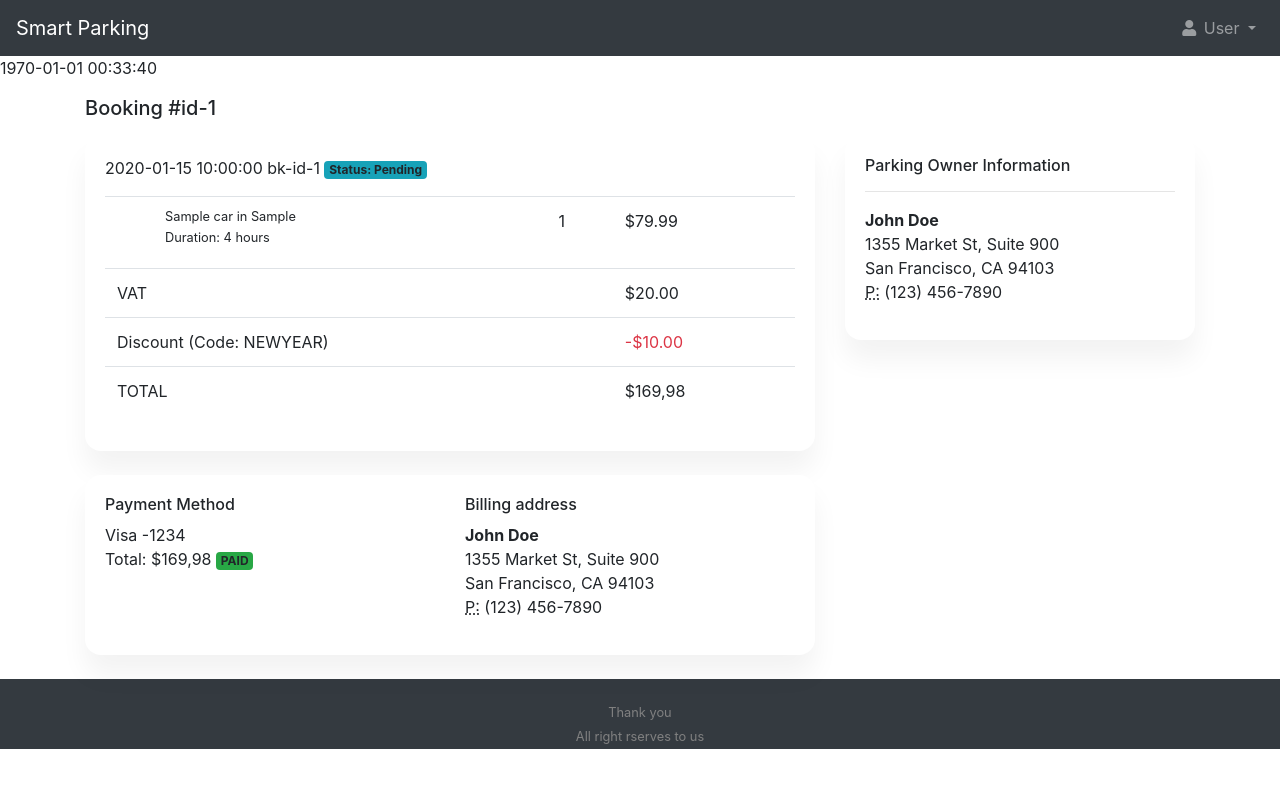
After one commit to fahimsahriar/parking-app-RK, a PHP site: page /functional-pages/booking-detail.php?id=1 in a window 1280 px wide. The commit adds this page. Run offline with PHP 8.4, Linux system fonts and the light colour scheme; the visitor is signed in with stand-in values (Sample User, id 1); tables that the repository leaves empty or names only in its code hold one stand-in row (values such as "Sample post"); some libraries are stand-ins or nearby versions.

Commit message:
booking detail page and linking

```diff
--- /dev/null
+++ b/functional-pages/booking-detail.php
@@ -0,0 +1,151 @@
+<?php
+    require '../header.php';
+    if (!isset($_SESSION['isLogin'])) {
+        header('location: login.php');
+        die();
+    }
+    $id = $_GET['id'];
+    $sql1 = "SELECT * FROM bookings WHERE id = '$id'";
+    $result1 = $conn->query($sql1);
+    $row = $result1->fetch_assoc();
+
+    $mysqltime = date ('Y-m-d H:i:s', $row['date']);
+    echo $mysqltime;
+
+?>
+
+<div class="container-fluid">
+
+    <div class="container">
+        <!-- Title -->
+        <div class="d-flex justify-content-between align-items-center py-3">
+            <h2 class="h5 mb-0"><a href="#" class="text-muted"></a> Booking #id-<?php echo $id ?></h2>
+        </div>
+
+        <!-- Main content -->
+        <div class="row">
+            <div class="col-lg-8">
+                <!-- Details -->
+                <div class="card mb-4">
+                    <div class="card-body">
+                        <div class="mb-3 d-flex justify-content-between">
+                            <div>
+                                <span class="me-3"><?php echo $row['date'] ?></span>
+                                <span class="me-3">bk-id-<?php echo $id ?></span>
+                                <span class="badge rounded-pill bg-info">
+                                    <?php
+                                        if($row['complete']!=2){
+                                            ?>Status: Pending<?php
+                                        }else{
+                                            ?>Complete<?php
+                                        }
+                                    ?>
+                                </span>
+                            </div>
+                        </div>
+                        <table class="table table-borderless">
+                            <tbody>
+                                <tr>
+                                    <td>
+                                        <div class="d-flex mb-2">
+                                            <div class="flex-shrink-0 mr-5">
+                                                <img src="https://via.placeholder.com/280x280/FF69B4/000000" alt="" width="35" class="img-fluid">
+                                            </div>
+                                            <div class="flex-lg-grow-1 ms-3">
+                                                <h6 class="small mb-0"><?php echo $row['space'] ?> car in <?php echo $row['location'] ?></h6>
+                                                <span class="small">Duration: 4 hours</span>
+                                            </div>
+                                        </div>
+                                    </td>
+                                    <td>1</td>
+                                    <td class="text-end">$79.99</td>
+                                </tr>
+                            </tbody>
+                            <tfoot>
+                                <tr>
+                                    <td colspan="2">VAT</td>
+                                    <td class="text-end">$20.00</td>
+                                </tr>
+                                <tr>
+                                    <td colspan="2">Discount (Code: NEWYEAR)</td>
+                                    <td class="text-danger text-end">-$10.00</td>
+                                </tr>
+                                <tr class="fw-bold">
+                                    <td colspan="2">TOTAL</td>
+                                    <td class="text-end">$169,98</td>
+                                </tr>
+                            </tfoot>
+                        </table>
+                    </div>
+                </div>
+                <!-- Payment -->
+                <div class="card mb-4">
+                    <div class="card-body">
+                        <div class="row">
+                            <div class="col-lg-6">
+                                <h3 class="h6">Payment Method</h3>
+                                <p>Visa -1234 <br>
+                                    Total: $169,98 <span class="badge bg-success rounded-pill">PAID</span></p>
+                            </div>
+                            <div class="col-lg-6">
+                                <h3 class="h6">Billing address</h3>
+                                <address>
+                                    <strong>John Doe</strong><br>
+                                    1355 Market St, Suite 900<br>
+                                    San Francisco, CA 94103<br>
+                                    <abbr title="Phone">P:</abbr> (123) 456-7890
+                                </address>
+                            </div>
+                        </div>
+                    </div>
+                </div>
+            </div>
+            <div class="col-lg-4">
+                <div class="card mb-4">
+                    <!-- Shipping information -->
+                    <div class="card-body">
+                        <h3 class="h6">Parking Owner Information</h3>
+                        <hr>
+                        <address>
+                            <strong>John Doe</strong><br>
+                            1355 Market St, Suite 900<br>
+                            San Francisco, CA 94103<br>
+                            <abbr title="Phone">P:</abbr> (123) 456-7890
+                        </address>
+                    </div>
+                </div>
+            </div>
+        </div>
+    </div>
+</div>
+
+<style>
+    .card {
+        box-shadow: 0 20px 27px 0 rgb(0 0 0 / 5%);
+    }
+
+    .card {
+        position: relative;
+        display: flex;
+        flex-direction: column;
+        min-width: 0;
+        word-wrap: break-word;
+        background-color: #fff;
+        background-clip: border-box;
+        border: 0 solid rgba(0, 0, 0, .125);
+        border-radius: 1rem;
+    }
+
+    .text-reset {
+        --bs-text-opacity: 1;
+        color: inherit !important;
+    }
+
+    a {
+        color: #5465ff;
+        text-decoration: none;
+    }
+</style>
+
+
+<?php require '../footer.php'; ?>
--- a/functional-pages/complete.php
+++ b/functional-pages/complete.php
@@ -51,7 +51,7 @@ if (isset($_POST['submit'])) {
 
             <div class="clear"></div>
             <hr class="survey-hr">
-            <button type="submit" name="submit" style="background:#43a7d5;color:#fff;padding:12px;border:0" >Submit your review</button>
+            <button type="submit" name="submit" class="btn btn-success btn">Submit your review</button>
         </form>
     </div>
     <!--<form method="POST">
--- a/header.php
+++ b/header.php
@@ -10,7 +10,7 @@
   <link rel="preconnect" href="https://fonts.gstatic.com" crossorigin>
   <link href="https://fonts.googleapis.com/css2?family=Nunito:wght@200&display=swap" rel="stylesheet">
 
-  <link rel="stylesheet" href="style.css">
+<link rel="stylesheet" href="style.css">
   <link rel="stylesheet" href="https://pro.fontawesome.com/releases/v5.10.0/css/all.css" integrity="sha384-AYmEC3Yw5cVb3ZcuHtOA93w35dYTsvhLPVnYs9eStHfGJvOvKxVfELGroGkvsg+p" crossorigin="anonymous" />
   <!-- Bootstrap CSS -->
   <link rel="stylesheet" href="https://maxcdn.bootstrapcdn.com/bootstrap/4.0.0/css/bootstrap.min.css" integrity="sha384-Gn5384xqQ1aoWXA+058RXPxPg6fy4IWvTNh0E263XmFcJlSAwiGgFAW/dAiS6JXm" crossorigin="anonymous">
```
Also changed, not shown: functional-pages/customer_profile.php (+82 -22 lines), functional-pages/g-owner_page.php (+9 -7 lines), functional-pages/garage_owner_profile.php (+5 -5 lines).
